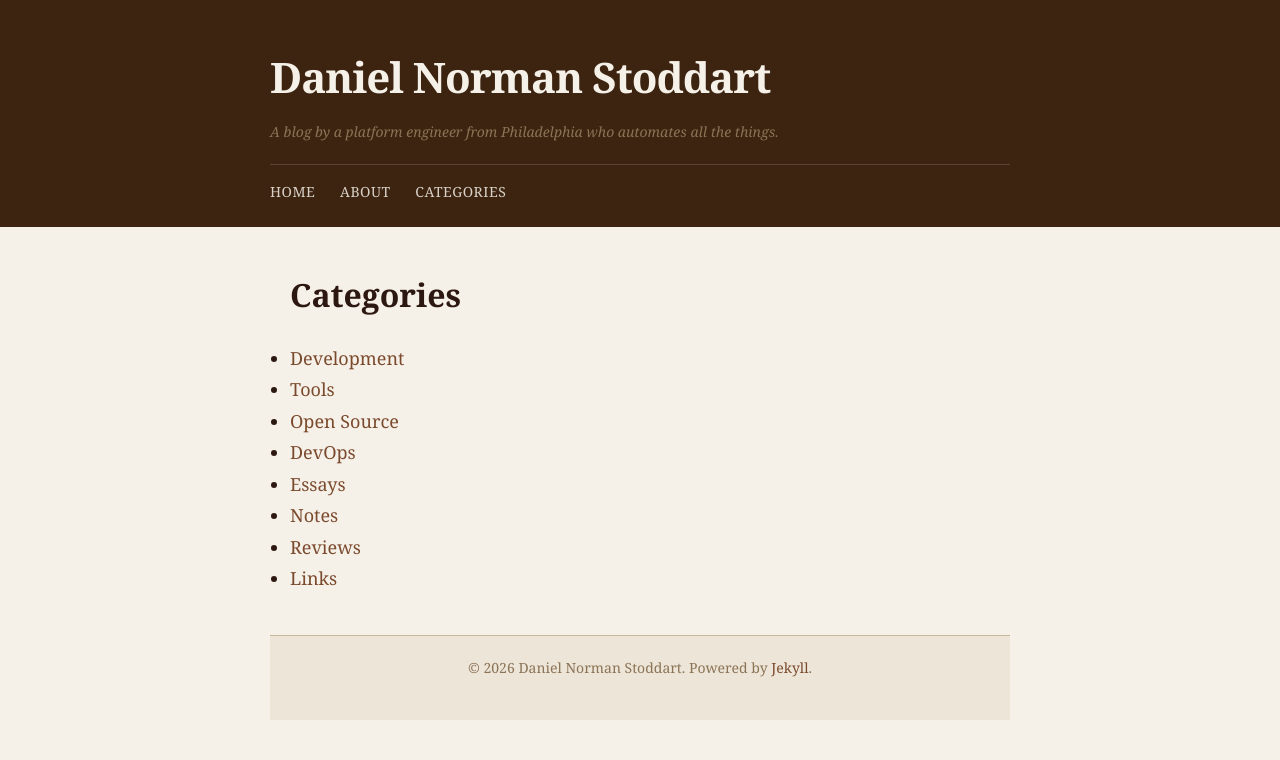
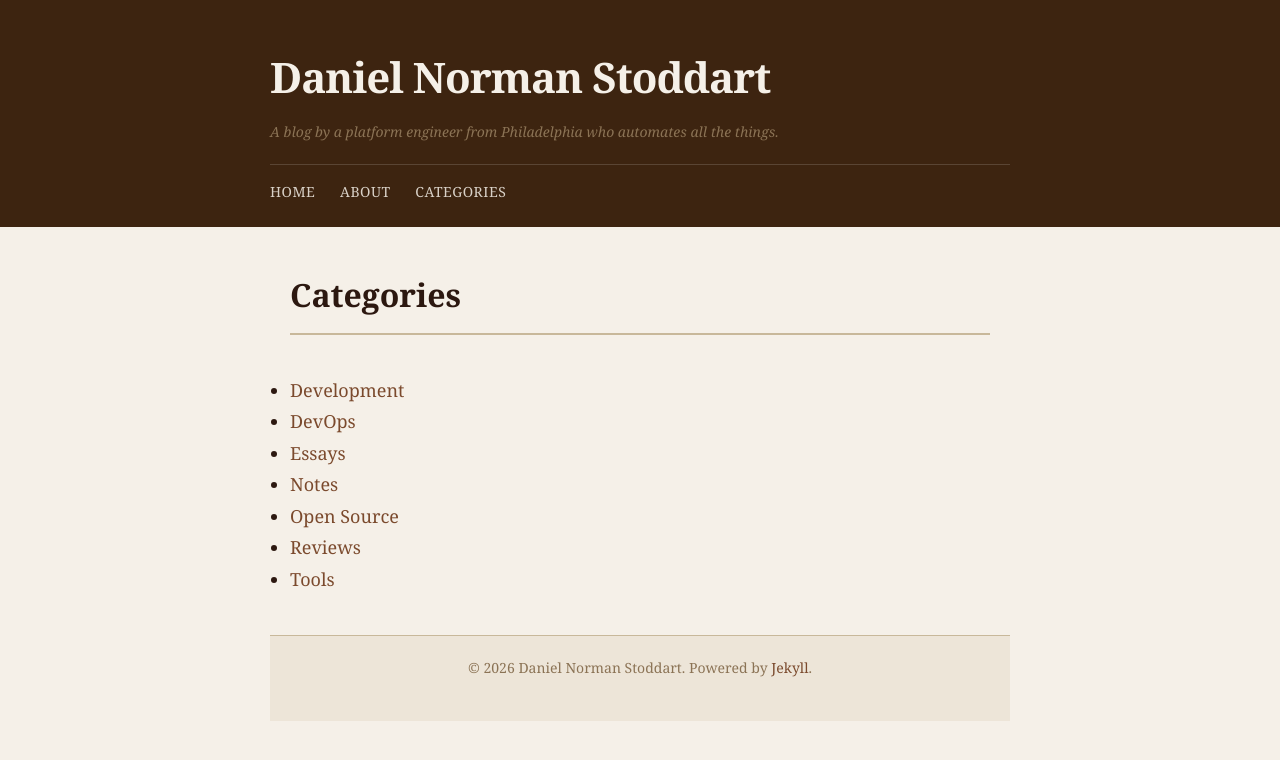
Before and after one commit to stoddart/stoddart.github.io, a Jekyll site: the page built from categories.markdown, in a window 1280 px wide. Shown: the top 760 px of the page. Built offline with Jekyll 4.4.1, drawn with Linux system fonts in a browser that asks for light colours.

Commit message:
Style About and Categories pages with page.html layout and CSS; remove Links category; alphabetize categories list; fix DevOps capitalization

```diff
--- /dev/null
+++ b/_layouts/page.html
@@ -0,0 +1,9 @@
+---
+layout: default
+---
+<article class="page">
+  <h1 class="page-title">{{ page.title }}</h1>
+  <div class="page-content">
+    {{ content }}
+  </div>
+</article>
--- a/_sass/base.scss
+++ b/_sass/base.scss
@@ -200,3 +200,25 @@ pre code {
   margin: 0;
   background-color: transparent;
 }
+
+// Page layout
+.page {
+  margin: 0 0 $spacing-large;
+
+  .page-title {
+    font-size: $font-size-h1;
+    color: $text-color;
+    margin-bottom: $spacing-large;
+    padding-bottom: $spacing-small;
+    border-bottom: 2px solid $border-color;
+  }
+
+  .page-content {
+    font-size: $font-size-base;
+    line-height: $line-height;
+
+    p {
+      margin-bottom: $spacing-medium;
+    }
+  }
+}
--- a/categories.markdown
+++ b/categories.markdown
@@ -1,16 +1,13 @@
 ---
-layout: default
+layout: page
 title: Categories
 ---
-# Categories
-
 <ul class="category-list">
   <li><a href="/categories/development">Development</a></li>
-  <li><a href="/categories/tools">Tools</a></li>
-  <li><a href="/categories/open-source">Open Source</a></li>
   <li><a href="/categories/devops">DevOps</a></li>
   <li><a href="/categories/essays">Essays</a></li>
   <li><a href="/categories/notes">Notes</a></li>
+  <li><a href="/categories/open-source">Open Source</a></li>
   <li><a href="/categories/reviews">Reviews</a></li>
-  <li><a href="/categories/links">Links</a></li>
+  <li><a href="/categories/tools">Tools</a></li>
 </ul>
```
Also changed, not shown: _categories/devops.md (+1 -1 lines), _categories/links.md (deleted, +0 -4 lines).
